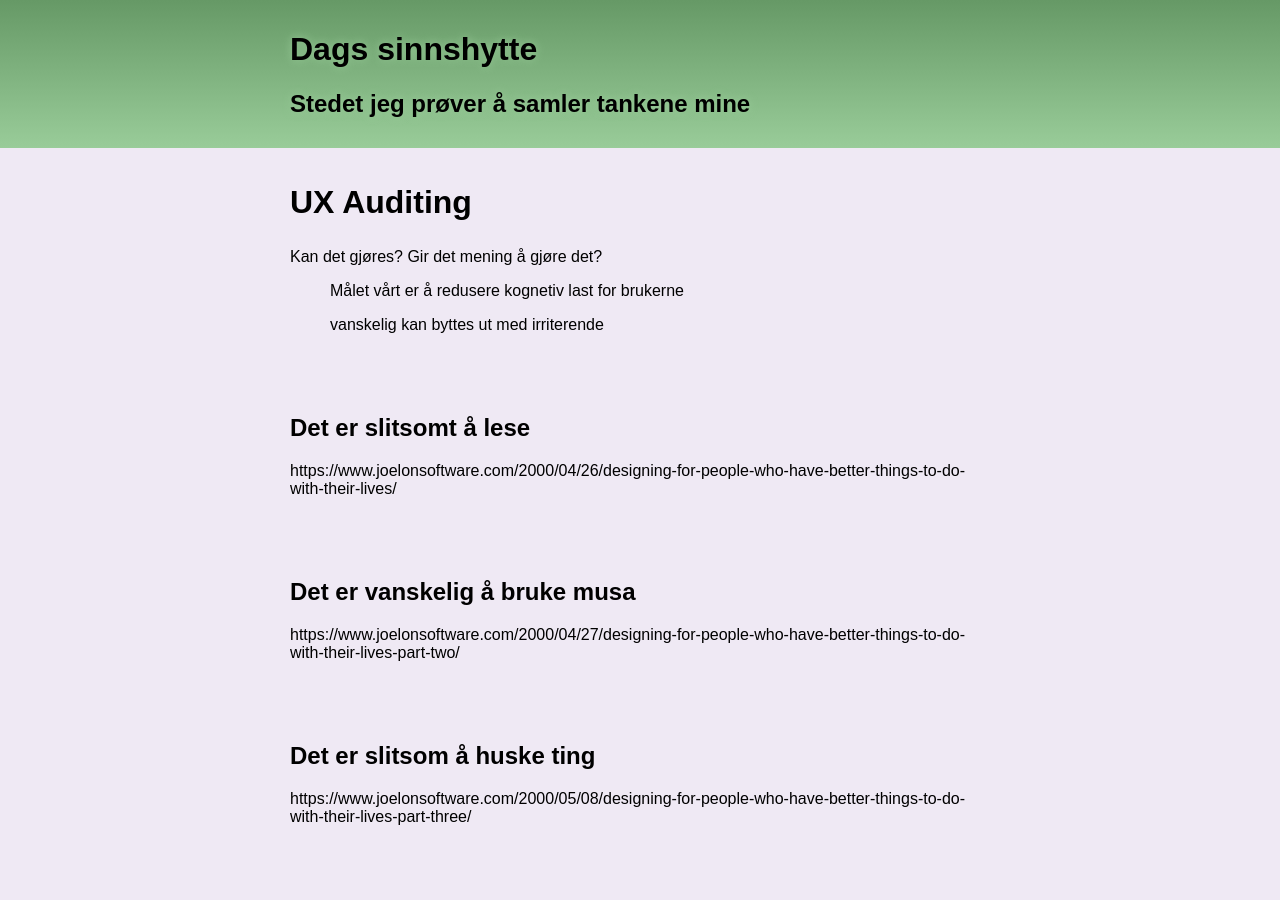
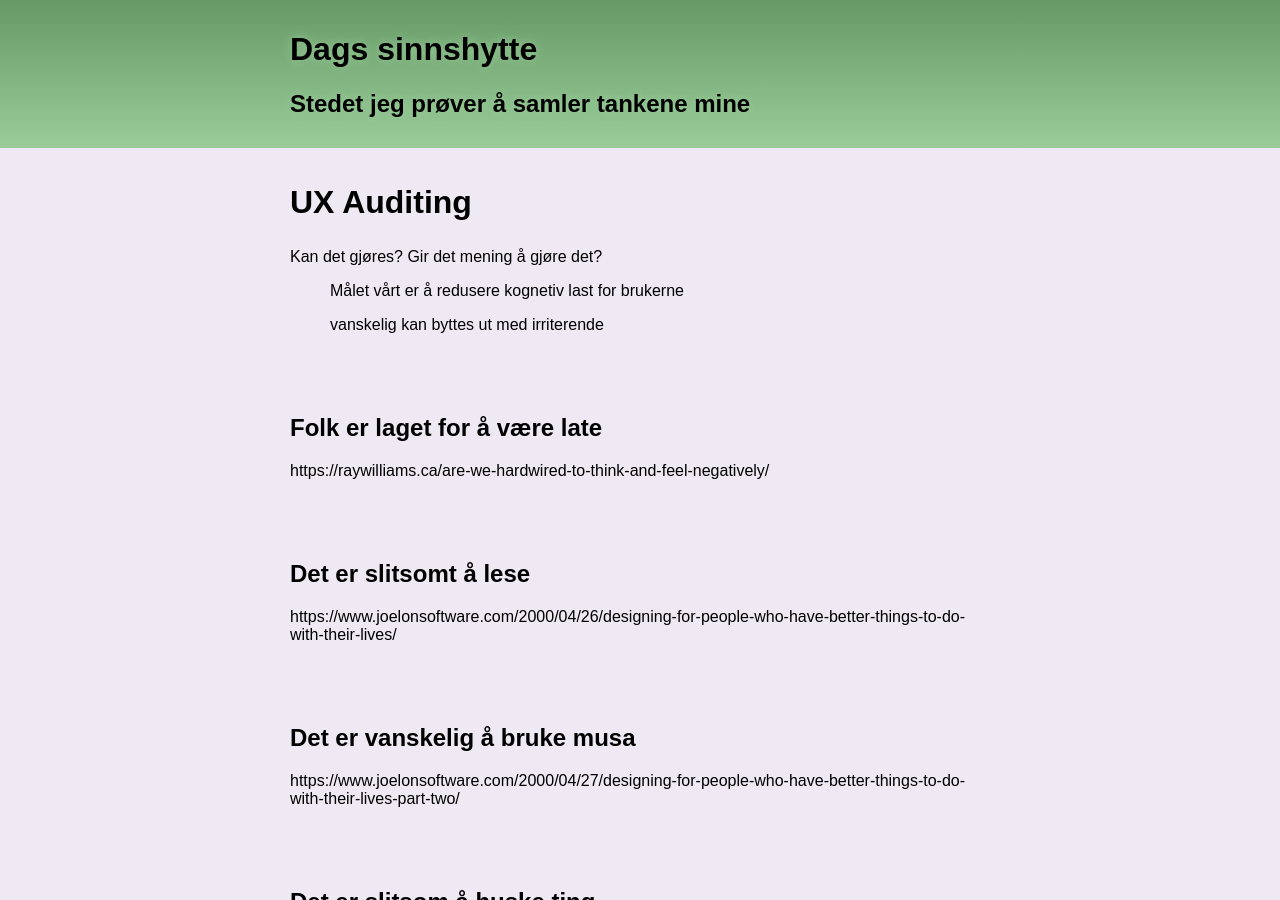
Before and after one commit to dagfs/dagfs.github.io, a Jekyll site: the page built from artikler/ux-auditing.md, in a window 1280 px wide and 900 px high. Built offline with Jekyll 4.4.1, drawn with Linux system fonts in a browser that asks for light colours; our own code applies the rules of GitHub Pages for plain Markdown files.

Commit message:
Update ux-auditing.md

```diff
--- a/artikler/ux-auditing.md
+++ b/artikler/ux-auditing.md
@@ -6,6 +6,9 @@ Gir det mening å gjøre det?
 > Målet vårt er å redusere kognetiv last for brukerne
 
 > vanskelig kan byttes ut med irriterende
+
+## Folk er laget for å være late
+https://raywilliams.ca/are-we-hardwired-to-think-and-feel-negatively/
 
 ## Det er slitsomt å lese
 
```
